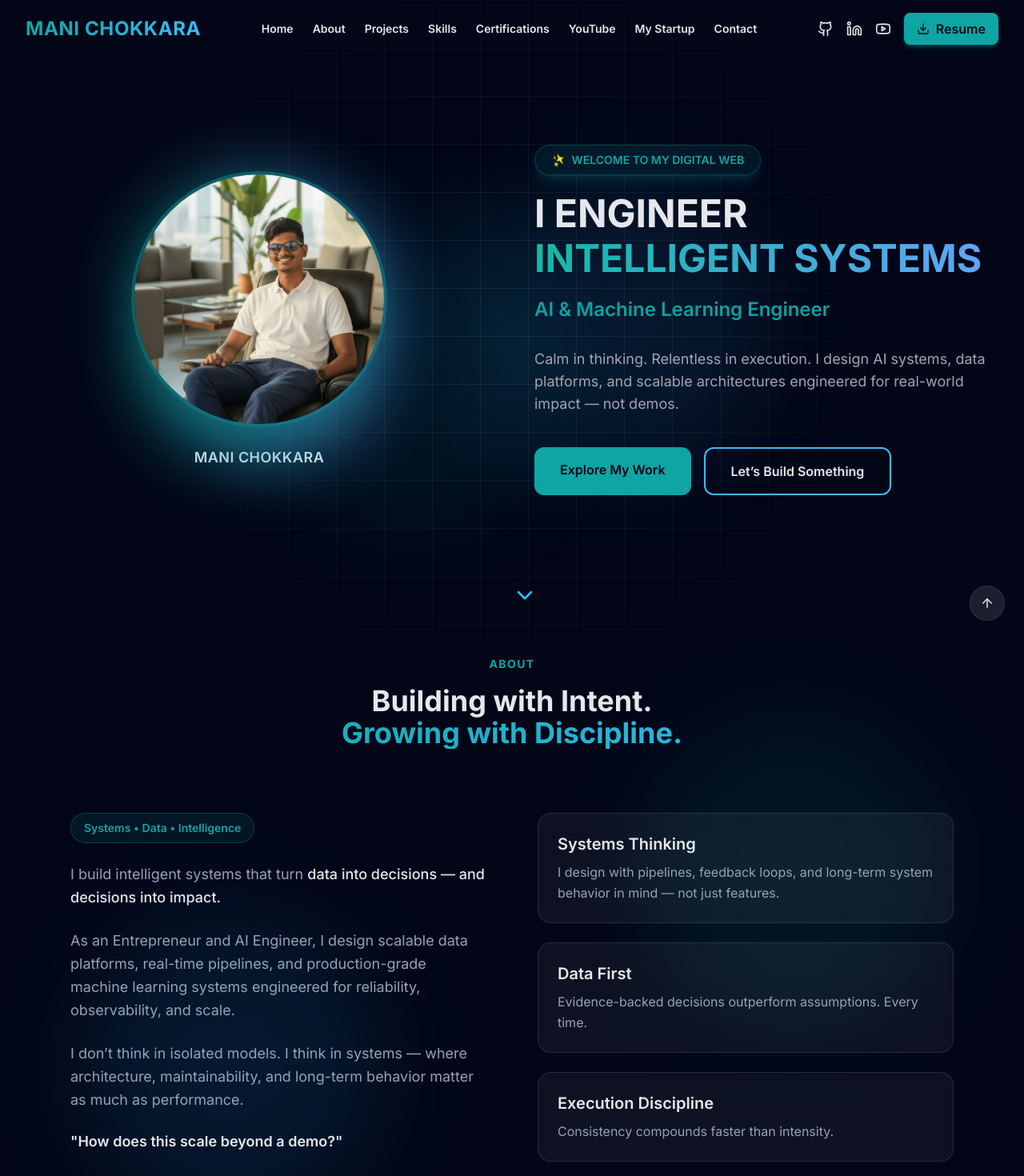
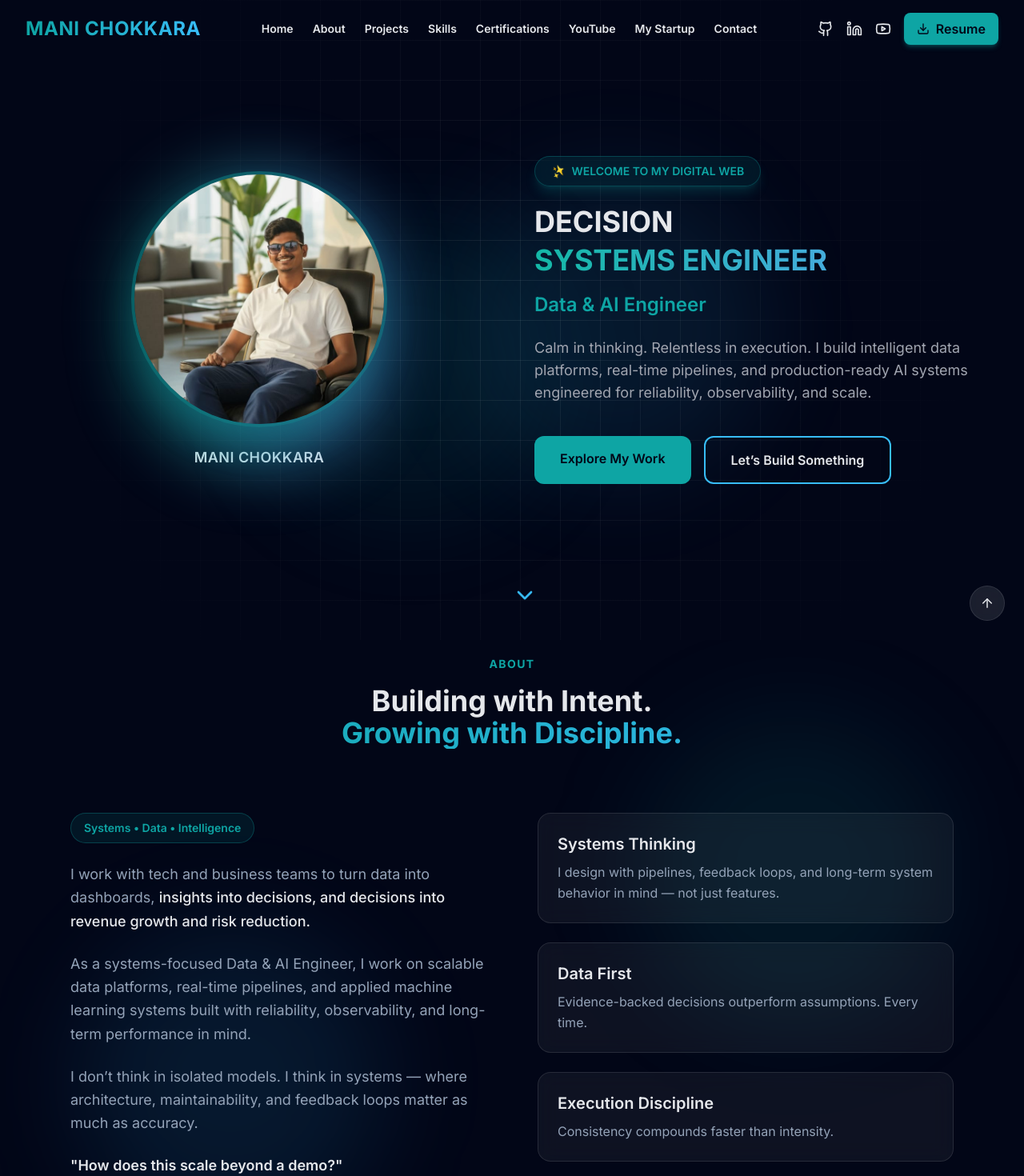
Before and after one commit to mani544/manichokkaraportfolio, a React (Vite) app: page / in a window 1280 px wide. Shown: the top 1470 px of the page at 80% size. Built offline with nearby package versions, Linux system fonts and the light colour scheme.

Commit message:
Converted backend to Vercel serverless API and updated Contact section
# Conflicts:
#	src/components/Vigilantiq.tsx

```diff
--- a/package.json
+++ b/package.json
@@ -13,7 +13,8 @@
     "gsap": "^3.14.2",
     "lucide-react": "^0.344.0",
     "react": "^18.3.1",
-    "react-dom": "^18.3.1"
+    "react-dom": "^18.3.1",
+    "resend": "^6.9.2"
   },
   "devDependencies": {
     "@eslint/js": "^9.9.1",
--- a/src/components/About.tsx
+++ b/src/components/About.tsx
@@ -63,22 +63,21 @@ const About = () => {
             </div>
 
             <p className="text-lg text-[#94A3B8] leading-relaxed">
-              I build intelligent systems that turn{" "}
+              I work with tech and business teams to turn data into dashboards, {" "}
               <span className="text-[#E5E7EB] font-medium">
-                data into decisions — and decisions into impact.
+                insights into decisions, and decisions into revenue growth and risk reduction.
               </span>
             </p>
 
+
             <p className="text-lg text-[#94A3B8] leading-relaxed">
-              As an Entrepreneur and AI Engineer, I design scalable data platforms,
-              real-time pipelines, and production-grade machine learning systems
-              engineered for reliability, observability, and scale.
+              As a systems-focused Data & AI Engineer, I work on scalable data platforms, real-time pipelines, and applied
+              machine learning systems built with reliability, observability, and long-term performance in mind.
             </p>
 
             <p className="text-lg text-[#94A3B8] leading-relaxed">
-              I don’t think in isolated models. I think in systems — where
-              architecture, maintainability, and long-term behavior matter as
-              much as performance.
+              I don’t think in isolated models. I think in systems — where architecture,
+               maintainability, and feedback loops matter as much as accuracy.
             </p>
 
             <p className="text-lg font-semibold text-[#E5E7EB]">
--- a/src/components/Hero.tsx
+++ b/src/components/Hero.tsx
@@ -2,18 +2,16 @@ import { useEffect, useState } from "react";
 import { ChevronDown } from "lucide-react";
 
 const titles: string[] = [
-  "Entrepreneur & Systems Thinker",
-  "Vigilantiq Founder — Building Scalable Intelligence",
-  "AI & Machine Learning Engineer",
-  "Data Scientist",
-  "Turning Data into Real-World Impact",
+  "Vigilantiq Platform — Risk Intelligence",
+  "Data & AI Engineer",
+  "Turning Raw Data into Business Impact",
 ];
 
 const Hero = () => {
   const [index, setIndex] = useState(0);
   const [visible, setVisible] = useState(false);
 
-  const fullHeadline = "I Engineer Intelligent Systems";
+  const fullHeadline = "I design intelligent systems";
   const [typedText, setTypedText] = useState("");
   const [typingDone, setTypingDone] = useState(false);
 
@@ -28,7 +26,7 @@ const Hero = () => {
         clearInterval(typingInterval);
         setTypingDone(true);
       }
-    }, 40);
+    }, 150);
 
     return () => clearInterval(typingInterval);
   }, []);
@@ -37,7 +35,7 @@ const Hero = () => {
     if (!typingDone) return;
     const interval = setInterval(() => {
       setIndex((prev) => (prev + 1) % titles.length);
-    }, 2600);
+    }, 1500);
     return () => clearInterval(interval);
   }, [typingDone]);
 
@@ -51,7 +49,7 @@ const Hero = () => {
       className="relative min-h-screen flex items-center justify-center
       bg-[#020617] overflow-hidden"
     >
-      {/* ===== GRID BACKGROUND ===== */}
+
      {/* ===== GRID BACKGROUND ===== */}
 <div className="absolute inset-0 z-0 pointer-events-none">
 
@@ -63,7 +61,7 @@ const Hero = () => {
         linear-gradient(rgba(255,255,255,0.08) 1px, transparent 1px),
         linear-gradient(90deg, rgba(255,255,255,0.08) 1px, transparent 1px)
       `,
-      backgroundSize: "60px 60px",
+      backgroundSize: "50px 50px",
     }}
   />
 
@@ -119,13 +117,13 @@ const Hero = () => {
           </div>
 
           {/* Headline */}
-          <h1 className="text-4xl sm:text-5xl font-bold text-[#E5E7EB] leading-[1.25] pb-6">
+          <h1 className="text-4xl sm:text-4xl font-bold text-[#E5E7EB] leading-[1.25] pb-5">
             {typingDone ? (
               <>
-                I ENGINEER
+                DECISION
                 <span className="block mt-2 text-transparent bg-clip-text
                   bg-gradient-to-r from-[#14B8A6] to-[#60A5FA]">
-                  INTELLIGENT SYSTEMS
+                  SYSTEMS ENGINEER
                 </span>
               </>
             ) : (
@@ -137,7 +135,7 @@ const Hero = () => {
           </h1>
 
           {/* Rotating Titles */}
-          <div className="h-10 overflow-hidden">
+          <div className="h-9 overflow-hidden">
             {typingDone && (
               <p
                 key={index}
@@ -149,10 +147,8 @@ const Hero = () => {
           </div>
 
           {/* Subtext */}
-          <p className="mt-6 max-w-xl mx-auto lg:mx-0 text-[#A1A5B0] text-base sm:text-lg leading-relaxed">
-            Calm in thinking. Relentless in execution.
-            I design AI systems, data platforms, and scalable architectures
-            engineered for real-world impact — not demos.
+          <p className="mt-5 max-w-xl mx-auto lg:mx-0 text-[#A1A5B0] text-base sm:text-lg leading-relaxed">
+           Calm in thinking. Relentless in execution. I build intelligent data platforms, real-time pipelines, and production-ready AI systems engineered for reliability, observability, and scale.
           </p>
 
           {/* CTA */}
--- a/src/components/Vigilantiq.tsx
+++ b/src/components/Vigilantiq.tsx
@@ -33,7 +33,7 @@ const Vigilantiq = () => {
 
     {/* Logo Image */}
     <img
-      src="/VIGILANTIQ_LOGO.png"
+      src="/public/VIGILANTIQ_LOGO.png"
       alt="Vigilantiq Logo"
       className="relative w-28 h-28 object-contain
       transition-transform duration-500
@@ -116,7 +116,7 @@ const Vigilantiq = () => {
     transition-all duration-500"
   >
     <img
-      src="/architecture_1.png"
+      src="/public/architecture_1.png"
       alt="Vigilantiq architecture overview"
       className="w-full h-full object-contain p-6 opacity-90"
     />
@@ -135,7 +135,7 @@ const Vigilantiq = () => {
     transition-all duration-500"
   >
     <img
-      src="/dashboard_1.png"
+      src="/public/dashboard_1.png"
       alt="Vigilantiq processing & intelligence flow"
       className="w-full h-full object-contain p-6 opacity-90"
     />
```
Also changed, not shown: api/schedule.js (renamed from schedule-backend/server.js, +9 -17 lines), src/components/Contact.tsx (+36 -65 lines), api/package.json (renamed from schedule-backend/package.json), src/components/FounderRoadmap.tsx (line endings or trailing spaces), 2 other files (tests, documents, lock files or other folders).
